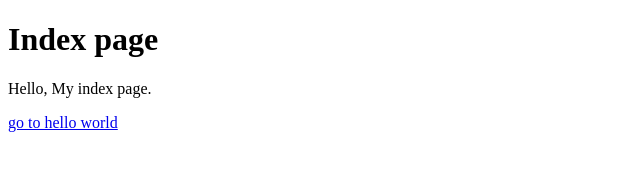
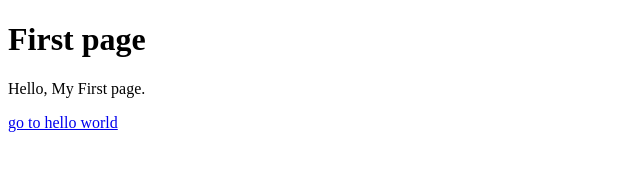
Before and after one commit to 6652410026ThayakornKoomphai/MyWebGit, a plain HTML site: page index.html in a window 1280 px wide. Shown: the whole page, without its empty margins (0-640 px from the left). Drawn offline with Linux system fonts and the light colour scheme.

Commit message:
Update index.html

```diff
--- a/index.html
+++ b/index.html
@@ -1,12 +1,12 @@
  <!DOCTYPE html>
 <html>
 <head>
-<title>Index Page</title>
+<title>Hey First Page</title>
 </head>
 <body>
 
-<h1>Index page</h1>
-<p>Hello, My index page.</p>
+<h1>First page</h1>
+<p>Hello, My First page.</p>
 <a href="hello.html">go to hello world</a>
 
 </body>
```
